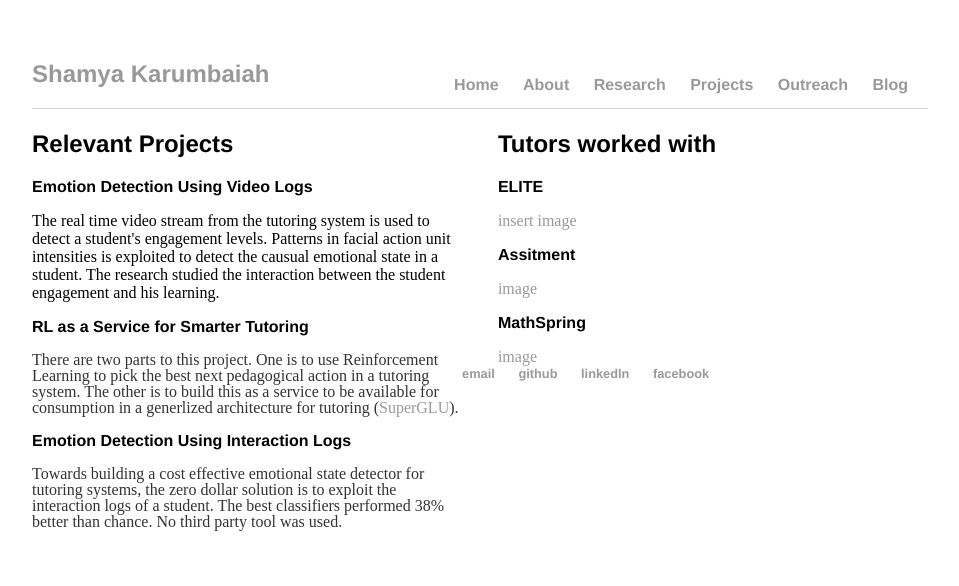
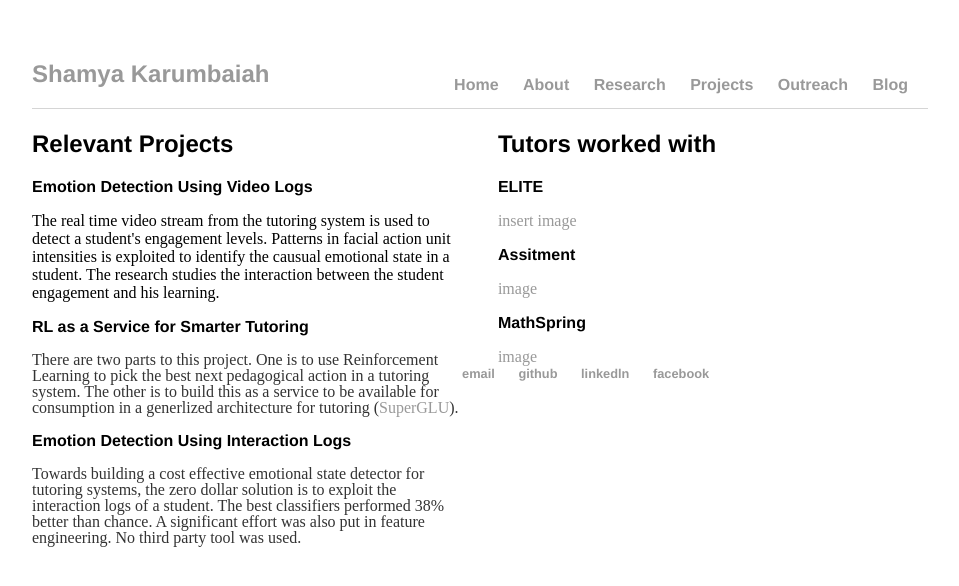
Before and after one commit to Shamya/shamyatest.github.io, a Jekyll site: the page built from projects/index.html, in a window 1280 px wide. Shown: the top 586 px of the page, without its empty margins (160-1119 px from the left). Built offline with Jekyll 4.4.1, drawn with Linux system fonts in a browser that asks for light colours.

Commit message:
Update index.html

```diff
--- a/projects/index.html
+++ b/projects/index.html
@@ -5,11 +5,11 @@ title: Shamya Karumbaiah
 <div class = "section1" >
   <h2>Relevant Projects</h2>
   <h3>Emotion Detection Using Video Logs</h3>
-  The real time video stream from the tutoring system is used to detect a student's engagement levels. Patterns in facial action unit intensities is exploited to detect the causual emotional state in a student. The research studied the interaction between the student engagement and his learning.
+  The real time video stream from the tutoring system is used to detect a student's engagement levels. Patterns in facial action unit intensities is exploited to identify the causual emotional state in a student. The research studies the interaction between the student engagement and his learning.
   <h3>RL as a Service for Smarter Tutoring</h3>
   <p>There are two parts to this project. One is to use Reinforcement Learning to pick the best next pedagogical action in a tutoring system. The other is to build this as a service to be available for consumption in a generlized architecture for tutoring (<a href="https://github.com/GeneralizedLearningUtilities/SuperGLU">SuperGLU</a>).</p>
   <h3>Emotion Detection Using Interaction Logs</h3>
-  <p>Towards building a cost effective emotional state detector for tutoring systems, the zero dollar solution is to exploit the interaction logs of a student. The best classifiers performed 38% better than chance. No third party tool was used. </p>
+  <p>Towards building a cost effective emotional state detector for tutoring systems, the zero dollar solution is to exploit the interaction logs of a student. The best classifiers performed 38% better than chance. A significant effort was also put in feature engineering. No third party tool was used. </p>
 </div>
 
 <div class = "section2" >
```
